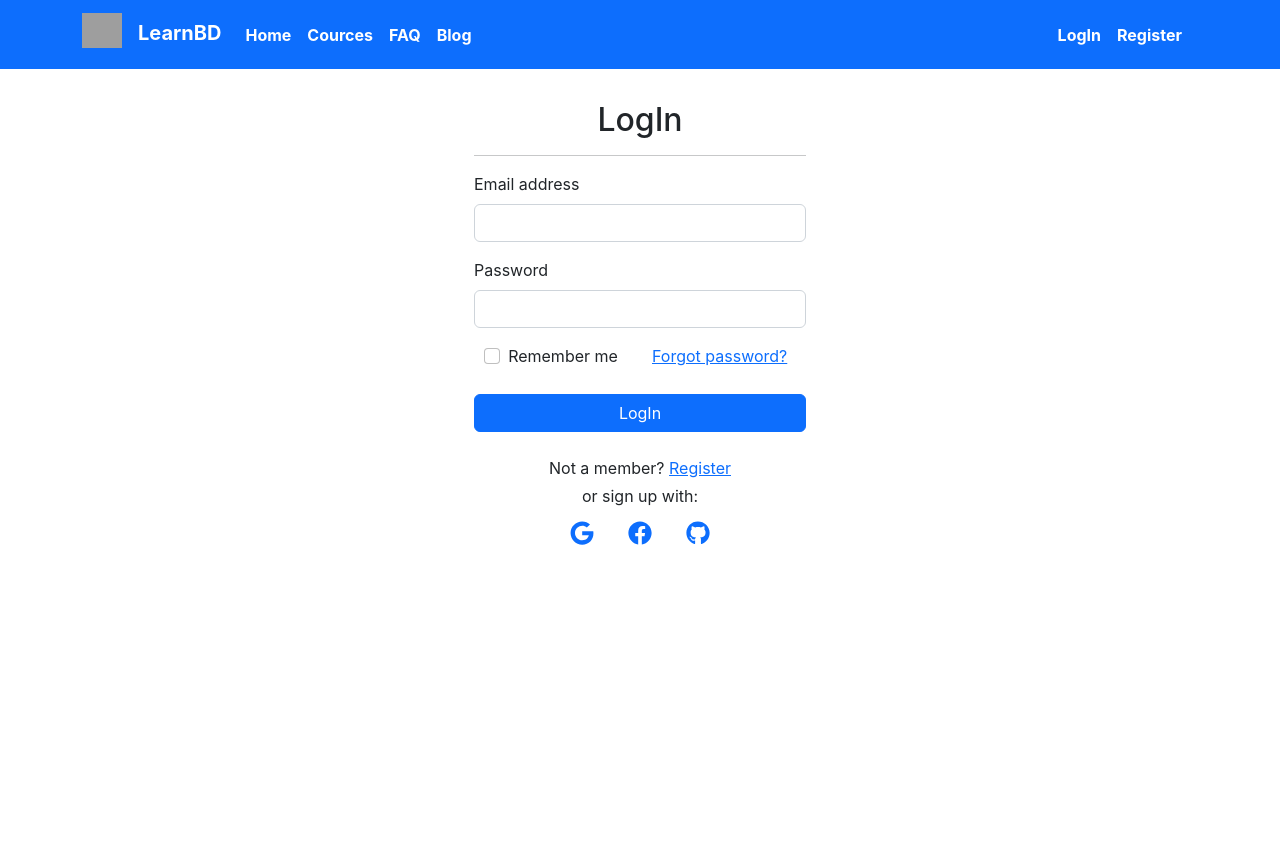
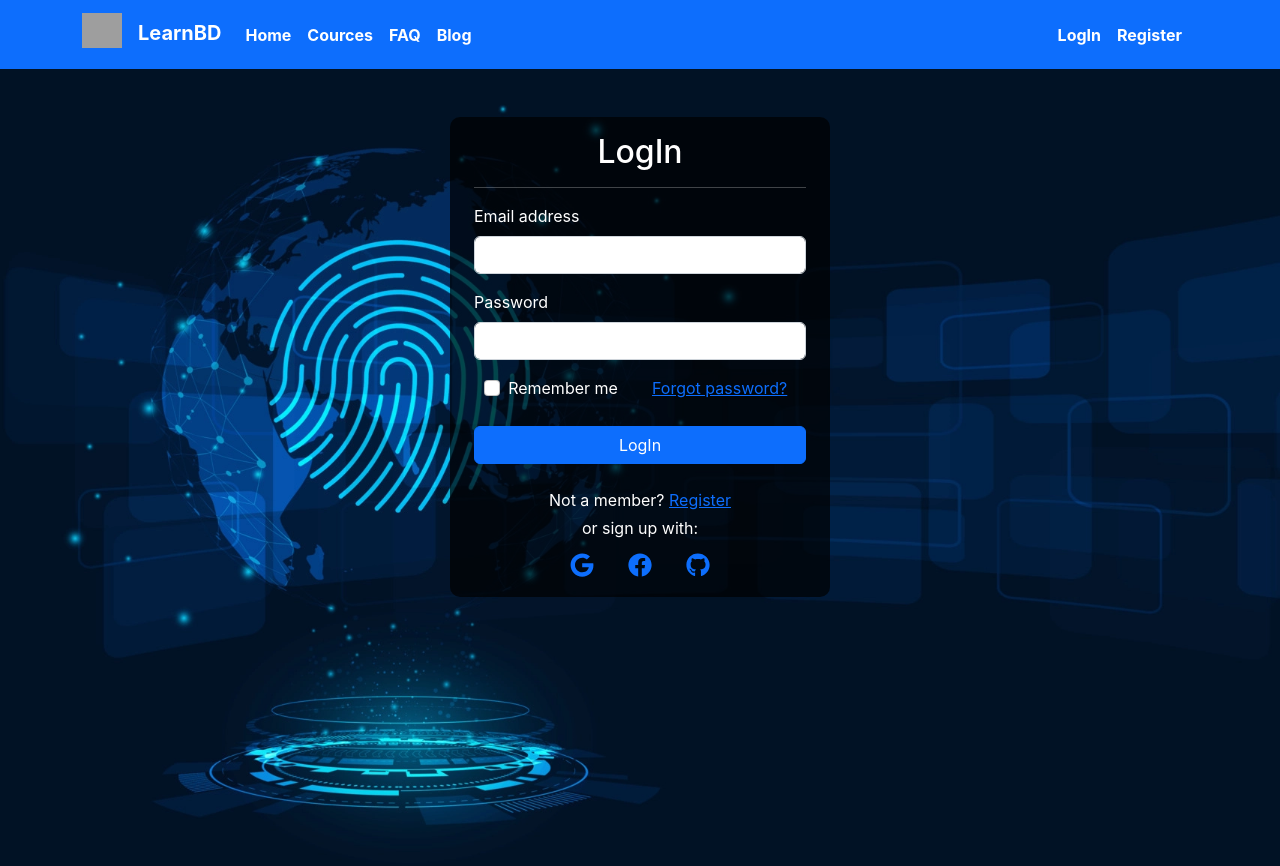
Before and after one commit to rabiul155/LearnCode-client, a React (Create React App) app: page /login in a window 1280 px wide. Shown: the top 866 px of the page. Before the commit the page ends 800 px from the top, so only its background shows below. Built offline with nearby package versions, Linux system fonts and the light colour scheme; grey boxes are pictures that could not be loaded.

Commit message:
register login page updated

```diff
--- a/src/App.css
+++ b/src/App.css
@@ -1 +1,3 @@
-.App {}
+.App {
+    color: white;
+}
--- a/src/component/LogIn/LogIn.js
+++ b/src/component/LogIn/LogIn.js
@@ -5,21 +5,20 @@ import { Link } from 'react-router-dom';
 
 const LogIn = () => {
     return (
-        <div className=' d-flex justify-content-center align-items-center '>
-            <form className='log-in pt-3 ps-4 pe-4 mt-3'>
-
-                <h2 className=' text-center'>LogIn</h2>
+        <div className=' d-flex justify-content-center  login-page'>
+            <form className='log-in pt-3 ps-4 pe-4 mt-5'>
+                <h2 className=' text-center '>LogIn</h2>
                 <hr />
 
                 <div className="form-outline mb-3">
-                    <label className="form-label " htmlFor="form2Example1">Email address</label>
+                    <label className="form-label" htmlFor="form2Example1">Email address</label>
                     <input name='email' type="email" id="form2Example1" className="form-control search-field" required />
 
                 </div>
 
 
                 <div className="form-outline mb-3">
-                    <label className="form-label " htmlFor="form2Example2">Password</label>
+                    <label className="form-label" htmlFor="form2Example2">Password</label>
                     <input name='password' type="password" id="form2Example2" className="form-control search-field" required />
 
                 </div>
--- a/src/component/LogIn/Login.css
+++ b/src/component/LogIn/Login.css
@@ -1,6 +1,12 @@
 .log-in {
     height: 480px;
     width: 380px;
-
+    background-color: rgba(0, 0, 0, 0.7);
     border-radius: 10px;
 }
+
+.login-page {
+    background-image: url('../../images/login.webp');
+    height: 100vh;
+    background-size: cover;
+}
--- a/src/component/Register/Register.css
+++ b/src/component/Register/Register.css
@@ -1,5 +1,12 @@
 .register {
-    height: 500px;
+    height: 520px;
     width: 380px;
+    background-color: rgba(0, 0, 0, 0.7);
     border-radius: 10px;
 }
+
+.register-page {
+    background-image: url('../../images/login.webp');
+    height: 100vh;
+    background-size: cover;
+}
--- a/src/component/Register/Register.js
+++ b/src/component/Register/Register.js
@@ -6,8 +6,8 @@ import { Link } from 'react-router-dom';
 
 const Register = () => {
     return (
-        <div className=' d-flex justify-content-center align-items-center'>
-            <form className='register pt-3 ps-4 pe-4 mt-3'>
+        <div className=' d-flex justify-content-center  register-page'>
+            <form className='register pt-3 ps-4 pe-4 mt-5'>
 
                 <h2 className=' text-center'>Register</h2>
                 <hr />
```
Also changed, not shown: src/images/login.webp (added).
